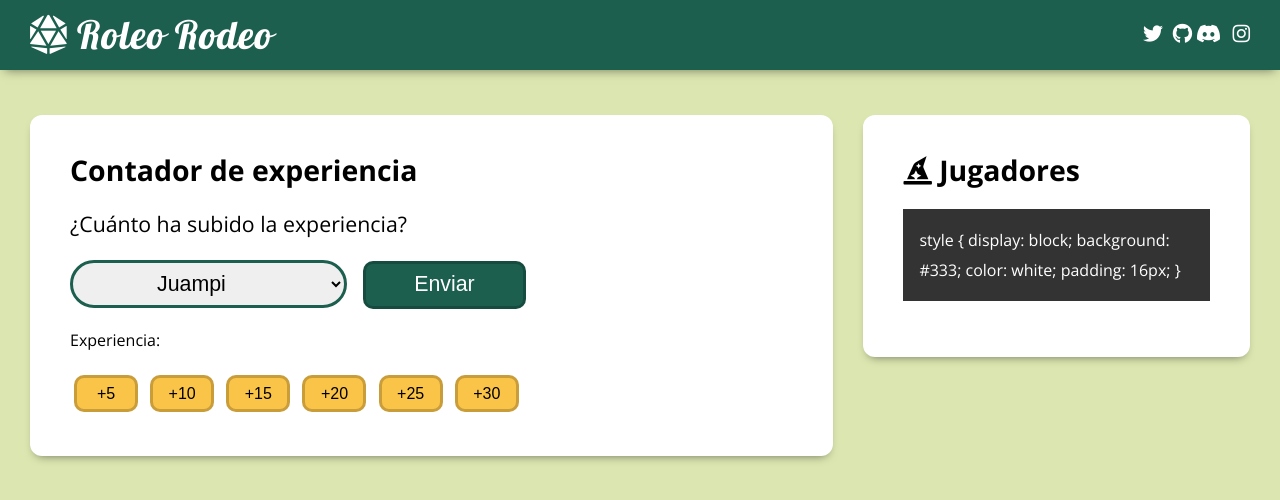
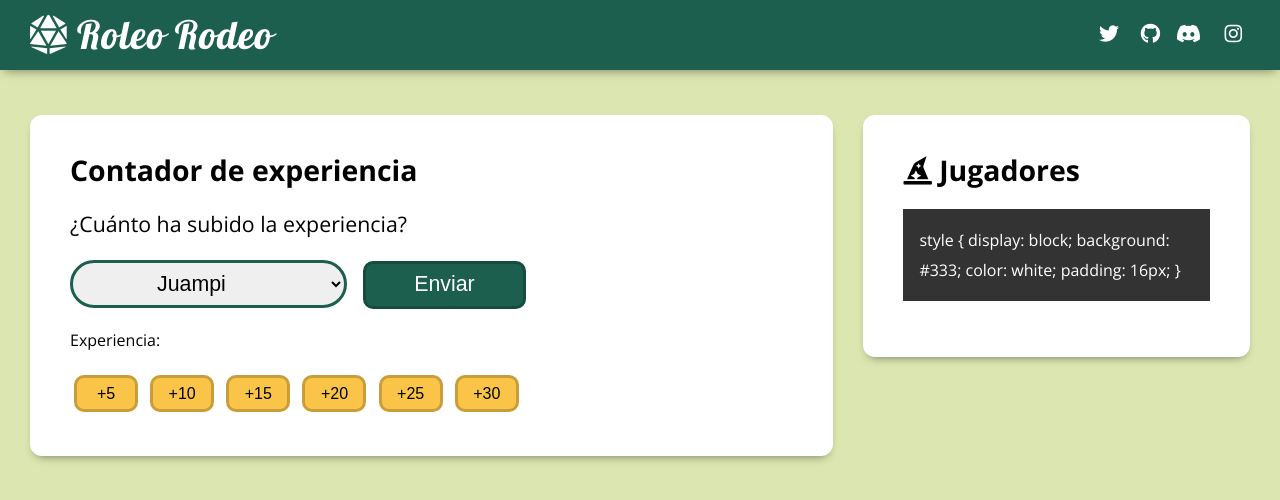
Before and after one commit to itspajara/roleo-rodeo, a plain HTML site: page roleo-rodeo.html in a window 1280 px wide. Drawn offline with nearby package versions, Linux system fonts and the light colour scheme.

Commit message:
Ajustes de botones

```diff
--- a/css/estilos.css
+++ b/css/estilos.css
@@ -42,14 +42,14 @@ header {
 .contact {
   display: flex;
   align-items: center;
-  margin: -2px;
+  margin: 0;
   list-style: none;
 }
 
 .link {
   text-decoration: none;
   color: white;
-  margin: 2px;
+  padding: .5rem;
 }
 
 .fa-fw {
```
